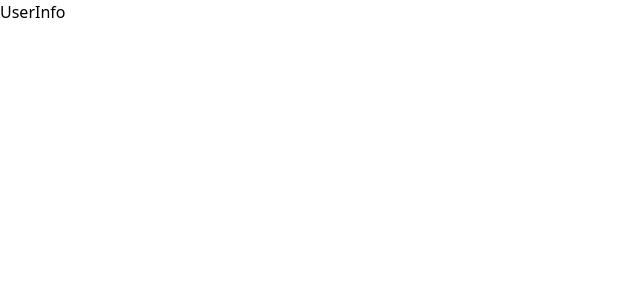
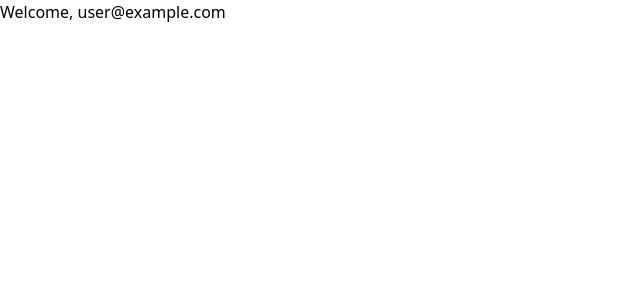
Before and after one commit to aayushsenapati/canteen, a Next.js app in the folder canteen-manage/: page /dashboard in a window 1280 px wide. Shown: the top 300 px of the page, without its empty margins (0-640 px from the left). Built offline with nearby package versions, Linux system fonts and the light colour scheme; no server answers; sample sign-in values are in the browser's storage.

Commit message:
session working

```diff
--- a/canteen-manage/app/components/LoginForm.js
+++ b/canteen-manage/app/components/LoginForm.js
@@ -4,10 +4,12 @@ import { useRef ,useState} from 'react'
 import Link from 'next/link'
 
 
+
 const LoginForm = () => {
   const emailRef = useRef();
   const passwordRef = useRef();
   const [error, setError] = useState("");
+
 
   const handleSubmit = async (e) => {
     e.preventDefault();
@@ -20,7 +22,9 @@ const LoginForm = () => {
       return;
     }
 
-    const result = await signIn('credentials', { email, password, redirect: false })
+    const result = await signIn('credentials', { email, password , callbackUrl:'/dashboard'})
+    //clear password reference
+    passwordRef.current.value = "";
 
     if (!result.error) {
       console.log('yay')
--- a/canteen-manage/app/dashboard/page.js
+++ b/canteen-manage/app/dashboard/page.js
@@ -1,8 +1,23 @@
-import UserInfo from "../components/UserInfo"
-const page = () => {
+"use client"
+import { useSession } from 'next-auth/react'
+import { useRouter } from 'next/navigation'
+import { useEffect } from 'react'
+
+const Dashboard = () => {
+  const { data: session, status } = useSession()
+  const router = useRouter()
+
+  useEffect(() => {
+    if (status === 'loading') return // Do nothing while loading
+    if (!session) router.push('/login') // If not authenticated, force log in
+  }, [session, status, router])
+
+  // If session exists, display content
   return (
-    <UserInfo/>
+    <div>
+      {session && <p>Welcome, {session.user.email}</p>}
+    </div>
   )
 }
 
-export default page
+export default Dashboard
```
